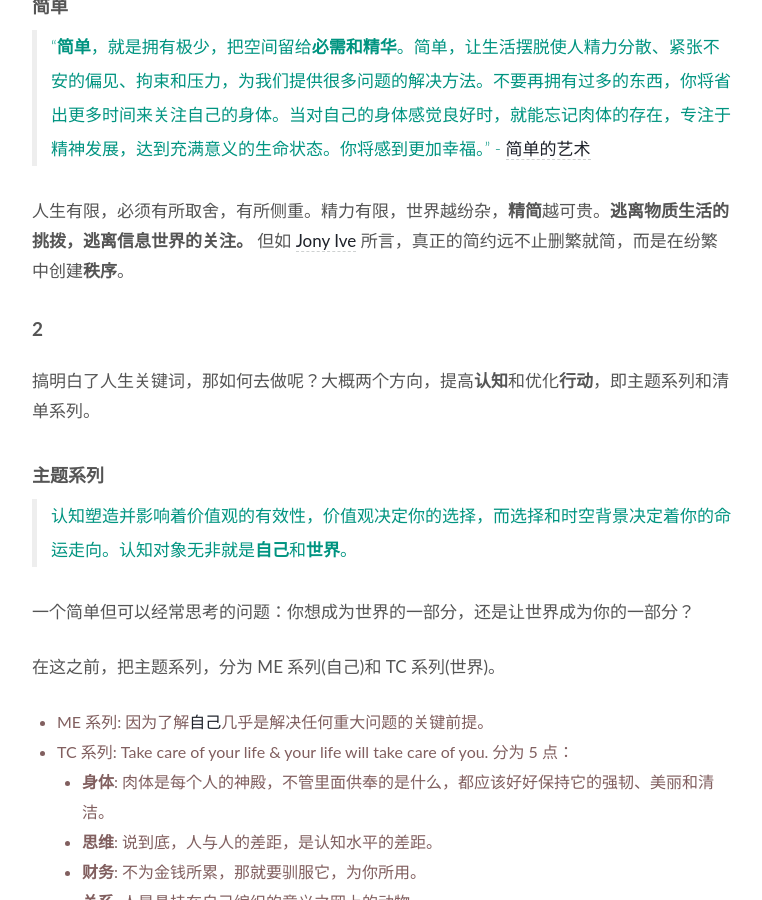
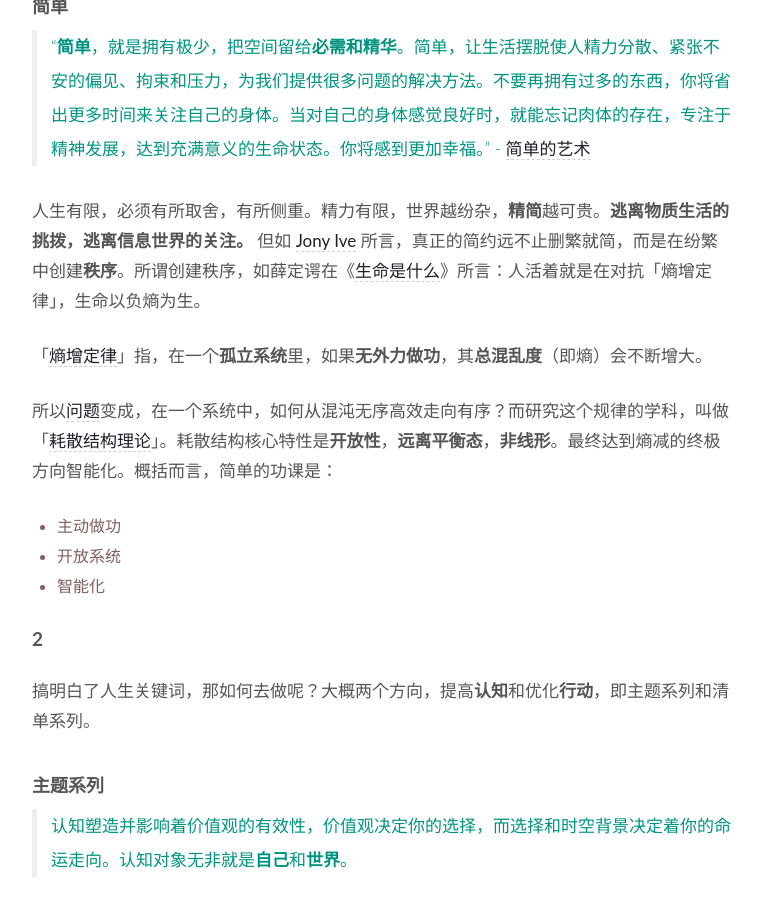
Before and after one commit to WillWang-X/willwang-x.github.io, a Jekyll site: the page built from _posts/blogs/2019-01-01-life-README.md, in a window 1280 px wide and 900 px high, scrolled down 2813 px. Shown: the whole window, without its empty margins (258-1020 px from the left). Built offline with Jekyll 4.4.1, drawn with Linux system fonts in a browser that asks for light colours.

Commit message:
Add more about simplicity

```diff
--- a/_posts/blogs/2019-01-01-life-README.md
+++ b/_posts/blogs/2019-01-01-life-README.md
@@ -86,7 +86,15 @@ Internal happiness is reward from being in flow. Create, meditate, love, play. I
 
 > "**简单**，就是拥有极少，把空间留给**必需和精华**。简单，让生活摆脱使人精力分散、紧张不安的偏见、拘束和压力，为我们提供很多问题的解决方法。不要再拥有过多的东西，你将省出更多时间来关注自己的身体。当对自己的身体感觉良好时，就能忘记肉体的存在，专注于精神发展，达到充满意义的生命状态。你将感到更加幸福。" - [简单的艺术](https://m.douban.com/book/subject/11620497/)
 
-人生有限，必须有所取舍，有所侧重。精力有限，世界越纷杂，**精简**越可贵。**逃离物质生活的挑拨，逃离信息世界的关注。** 但如 [Jony Ive](https://youtu.be/4xzLr7xSr-g?t=46) 所言，真正的简约远不止删繁就简，而是在纷繁中创建**秩序**。
+人生有限，必须有所取舍，有所侧重。精力有限，世界越纷杂，**精简**越可贵。**逃离物质生活的挑拨，逃离信息世界的关注。** 但如 [Jony Ive](https://youtu.be/4xzLr7xSr-g?t=46) 所言，真正的简约远不止删繁就简，而是在纷繁中创建**秩序**。所谓创建秩序，如薛定谔在《[生命是什么](https://www.wikiwand.com/en/What_Is_Life%3F)》所言：人活着就是在对抗「熵增定律」，生命以负熵为生。
+
+「[熵增定律](https://www.wikiwand.com/en/Second_law_of_thermodynamics)」指，在一个**孤立系统**里，如果**无外力做功**，其**总混乱度**（即熵）会不断增大。
+
+所以[问题](https://www.zhihu.com/question/27343287/answer/1184500866)变成，在一个系统中，如何从混沌无序高效走向有序？而研究这个规律的学科，叫做「[耗散结构理论](https://www.wikiwand.com/en/Dissipative_system)」。耗散结构核心特性是**开放性**，**远离平衡态**，**非线形**。最终达到熵减的终极方向智能化。概括而言，简单的功课是：
+
+* 主动做功
+* 开放系统
+* 智能化
 
 
 ## 2
```
